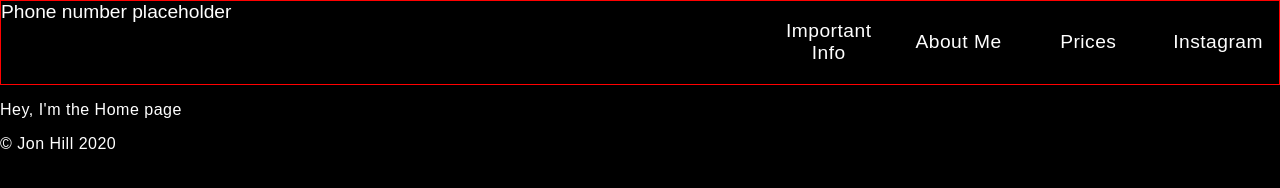
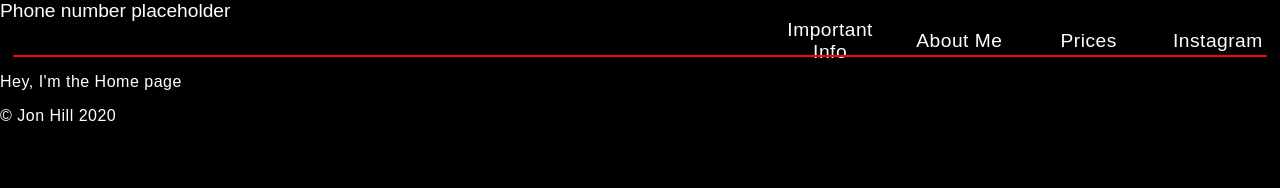
Before and after one commit to jondhill333/learnWithJenGatsby, a Gatsby site: page / in a window 1280 px wide. Built offline with nearby package versions, Linux system fonts and the light colour scheme; Gatsby itself is replaced by a stand-in of ours.

Commit message:
Add bottom border to header

```diff
--- a/src/components/Nav.js
+++ b/src/components/Nav.js
@@ -5,22 +5,27 @@ import styled from 'styled-components';
 const NavStyles = styled.div`
     display: grid;
     grid-template-columns: 60% 40%;
+    grid-template-rows: 55px auto;
     font-size: 1.2rem;
     font-weight: 100;
-    border: solid 1px red;
-  div {
-
-  }
   ul {
     list-style: none;
     display: grid;
     grid-template-columns: repeat(4, 1fr);
-    gap: 0.5rem;
+    grid-gap: 5px;
     align-items: center;
     justify-content: center;
     padding: 0;
     text-align: center;
   }
+  span{
+    width: 98%;
+    background-color: red;
+    height: 2px;
+    margin: 0 auto;
+    grid-column: 1 / span 2;
+  }
+
   @media(max-width: 1100px) {
     grid-template-columns: 40% 60%;
     ul {
@@ -52,6 +57,7 @@ export default function Nav() {
           <Link to="/instagram">Instagram</Link>
         </li>
       </ul>
+      <span></span>
     </NavStyles>
     )
 }
```
